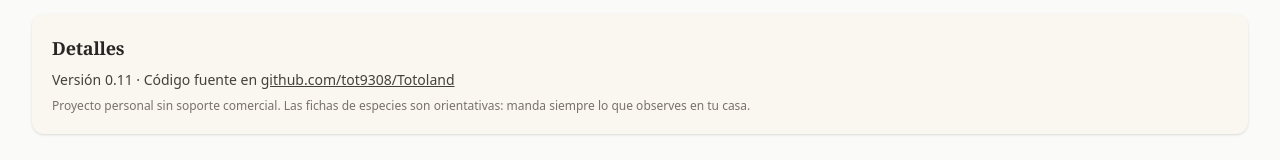
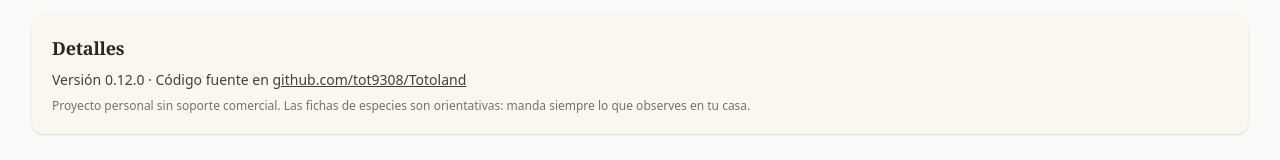
Before and after one commit to tot9308/Totoland, a Next.js app: page /about in a window 1280 px wide. Shown: the part 666-826 px from the top of the page. Built offline with nearby package versions, Linux system fonts and the light colour scheme.

Commit message:
0.12.0: motor de protocolos de recuperacion + CHANGELOG y About

```diff
--- a/app/about/page.tsx
+++ b/app/about/page.tsx
@@ -50,7 +50,7 @@ export default function AboutPage() {
       <section className="rounded-xl bg-[#faf7f0] p-5 shadow-sm">
         <h2 className="mb-2 text-lg font-semibold text-stone-800">Detalles</h2>
         <p className="text-sm text-stone-700">
-          Versión 0.11 · Código fuente en{" "}
+          Versión 0.12.0 · Código fuente en{" "}
           <a href="https://github.com/tot9308/Totoland" className="underline" target="_blank" rel="noopener">
             github.com/tot9308/Totoland
           </a>
--- a/app/plant/[id]/page.tsx
+++ b/app/plant/[id]/page.tsx
@@ -13,6 +13,9 @@ import {
   findSpecies, LIGHT_LABELS, WATER_LABELS, MIST_LABELS,
   SUBSTRATE_LABELS, DIFF_LABELS, FLAG_LABELS, fertLabel,
 } from "@/lib/species"
+import { TYPE_LABEL, plantType, plantCategory } from "@/lib/recovery"
+import { careTemplate } from "@/lib/careTemplate"
+import { applyDrift } from "@/lib/drift"
 import { useConfirm } from "@/components/UiProvider"
 import HealthChart from "@/components/HealthChart"
 
--- a/lib/plants.ts
+++ b/lib/plants.ts
@@ -24,6 +24,10 @@ export type Plant = {
   recovery_severity: string | null
   recovery_started_at: string | null
   plant_type: string | null
+  recovery_kind: string | null
+  recovery_culprit: string | null
+  recovery_severity: string | null
+  recovery_started_at: string | null
 }
 
 export const EVENT_LABELS: Record<string, string> = {
```
Also changed, not shown: 1 other file (tests, documents, lock files or other folders).
